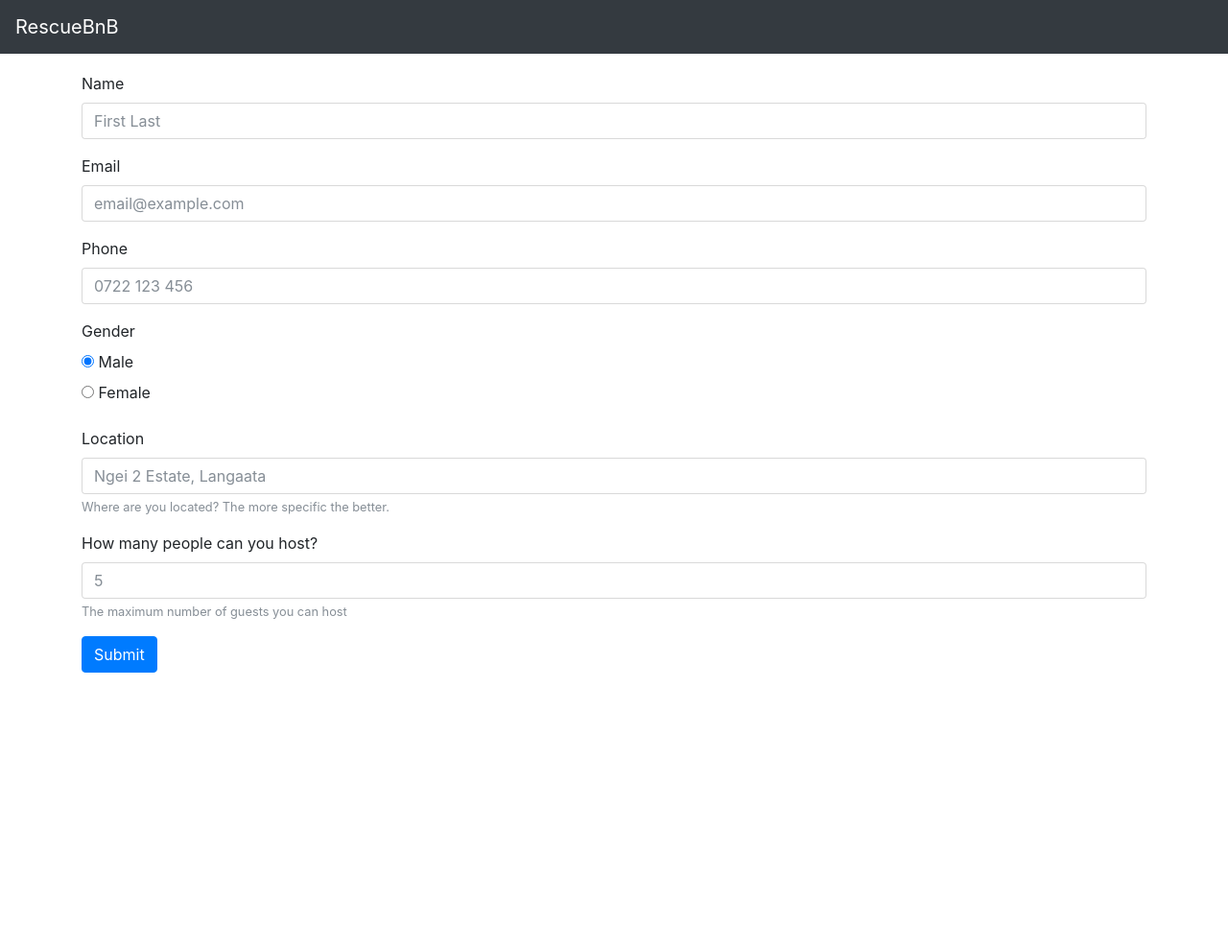
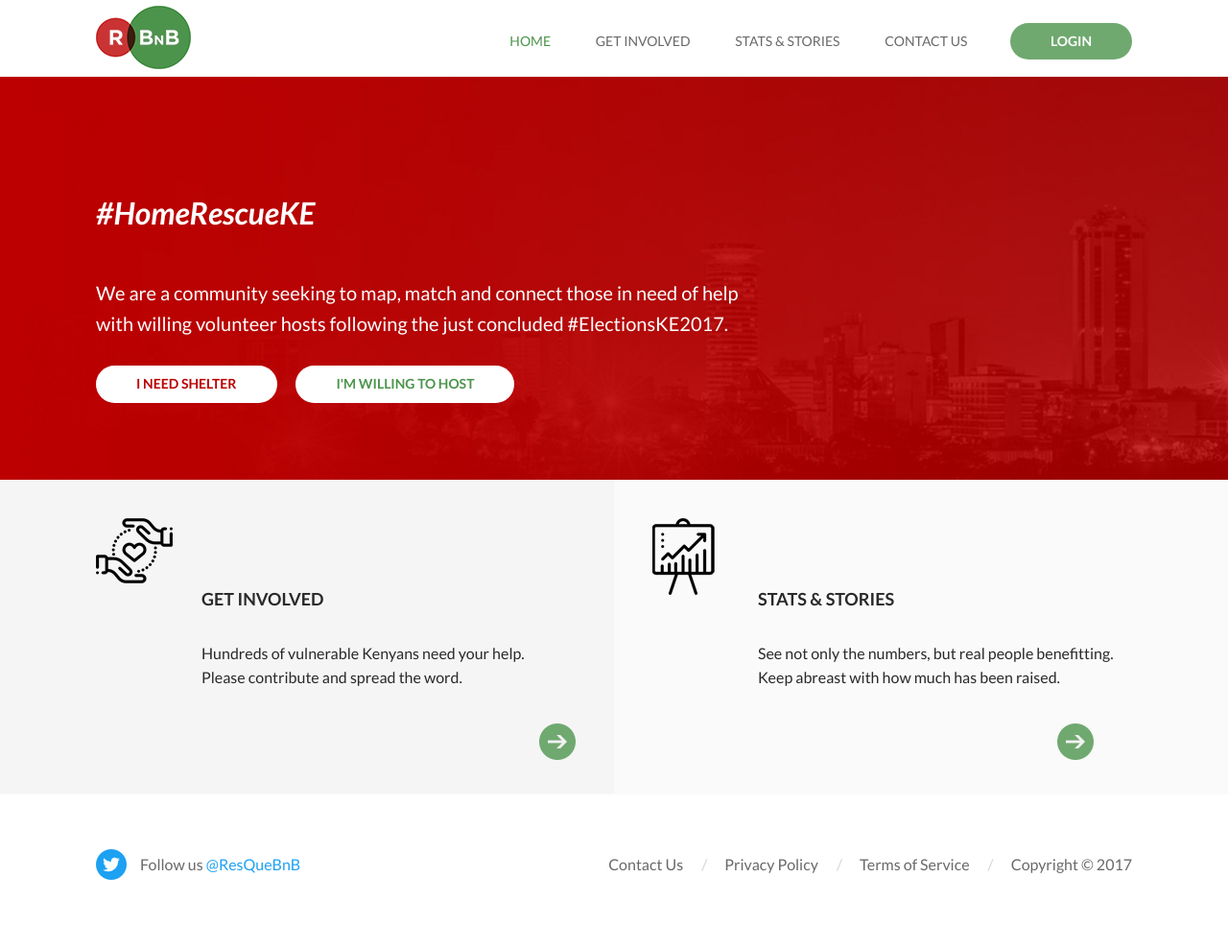
Before and after one commit to tevin/RescueAirBnB, a Flask app: page / in a window 1280 px wide. Shown: the whole page at 96% size. Before the commit the page ends 701 px from the top, so only its background shows below. Run offline with Flask 2, Linux system fonts and the light colour scheme; some libraries are stand-ins or nearby versions.

Commit message:
rework frontend into templates. add links and refs

```diff
--- a/app.py
+++ b/app.py
@@ -34,15 +34,17 @@ def mongo_login():
 # Home page with host form
 @app.route('/')
 def show_home():
-	return render_template('addhosts.html')
+	return render_template('index.html')
 
 # Post endpoint for committing host to db
-@app.route('/addhost', methods = ['POST'])
+@app.route('/addhost', methods = ['GET', 'POST'])
 def hosts():
-	db = mongo_login()
-	hosts_collection = db.hosts
-	host = request.form.to_dict()
-	hosts_collection.insert_one(host) # should probably check for completed insert
+	if request.method == 'POST':
+		db = mongo_login()
+		hosts_collection = db.hosts
+		host = request.form.to_dict()
+		hosts_collection.insert_one(host) # should probably check for completed insert
+		return redirect(url_for('show_home'))
 
 	return render_template('addhosts.html')
 
--- a/templates/addhosts.html
+++ b/templates/addhosts.html
@@ -1,6 +1,15 @@
 {% extends "layout.html" %}
 {% block body %}
+<section class="banner banner--sub">
+	<div class="wrap">
+		<h1>Host Sign Up</h1>
+	</div>
+</section>
+<!--/ .banner -->
 
+<!-- .content -->
+<section class="content overhide">
+	<div class="wrap">
 		<form action="/addhosts" method="POST">
 			<div class="form-group">
 				<label for="name">Name</label>
@@ -14,7 +23,6 @@
 
 			<div class="form-group">
 				<label for="phone">Phone</label>
-
 				<input type="text" name="phone" required="true" class="form-control" id="phone" aria-describedby="phoneHelp" placeholder="0722 123 456">
 			</div>
 
@@ -22,7 +30,7 @@
 				<label for="gender">Gender</label>
 				<div class="form-check">
 					<label class="form-check-label">
-        <input type="radio" class="form-check-input" name="gender" id="male" value="male" checked>
+						<input type="radio" class="form-check-input" name="gender" id="male" value="male" checked="">
 						Male
 					</label>
 				</div>
@@ -49,7 +57,9 @@
 				<small id="maxguestshelp" class="form-text text-muted">The maximum number of guests you can host</small>
 			</div>
 
-  <button type="submit" class="btn btn-primary">Submit</button>
+			<button type="submit" class="button button--secondary">Submit</button>
 		</form>
+	</div>
+</section>
 
 {% endblock %}
--- a/templates/index.html
+++ b/templates/index.html
@@ -0,0 +1,39 @@
+{% extends "layout.html" %}
+{% block body %}
+
+<!-- .banner -->
+	<section class="banner txt-inverted">
+		<div class="wrap">
+			<h1>#HomeRescueKE</h1>
+			<p class="half-wide">We are a community seeking to map, match and connect those in need of help with willing volunteer hosts following the just concluded #ElectionsKE2017.</p>
+			<p>
+			<a href="" class="button button--primary button--inverted">I Need Shelter</a>
+			<a href="/addhost" class="button button--secondary button--inverted">I'm Willing to Host</a>
+			</p>
+		</div>
+	</section>
+<!--/ .banner -->
+
+<!-- .content -->
+<section class="content overhide">
+	<div class="wrap">
+		<div class="row flex">
+			<a href="/addhost" class="card card--contribute">
+				<div class="card__inner">
+					<h3>Get Involved</h3>
+					<p>Hundreds of vulnerable Kenyans need your help.<br>
+						Please contribute and spread the word.</p>
+					</div>
+				</a>
+				<a href="" class="card card--stats">
+					<div class="card__inner">
+						<h3>Stats &amp; Stories</h3>
+						<p>See not only the numbers, but real people benefitting.<br>
+							Keep abreast with how much has been raised.</p>
+					</div>
+				</a>
+		</div>
+	</div>
+</section>
+<!--/ .content -->
+{% endblock %}
--- a/templates/layout.html
+++ b/templates/layout.html
@@ -1,50 +1,66 @@
 <!DOCTYPE html>
-<html lang="en">
+<html class="no-js" lang="en">
 <head>
-	<meta charset="utf-8">
-	<meta name="viewport" content="width=device-width, initial-scale=1, shrink-to-fit=no">
-	<meta name="description" content="">
-	<meta name="author" content="">
+	<meta charset="UTF-8">
+	<meta name="viewport" content="width=device-width, minimum-scale=1.0">
 	<title>RescueBnB</title>
-
-	<!-- Bootstrap core CSS -->
-	<link href="../static/css/bootstrap.min.css" rel="stylesheet">
-
-	<!-- Custom styles for this template -->
-	<link href="../static/css/starter.css" rel="stylesheet">
-
+	<link rel="stylesheet" href="../static/assets/css/css.css" type="text/css" />
+	<link href='http://fonts.googleapis.com/css?family=Lato:400,700,400italic,700italic' rel='stylesheet' type='text/css'>
+	<link rel="shortcut icon" type="image/ico" href="../static/assets/img/favicon.ico">
 </head>
 
-<body>
-	<nav class="navbar navbar-expand-md navbar-dark bg-dark fixed-top">
+<body class="preload">
 
-		<a class="navbar-brand" href="#">RescueBnB</a>
+	<!-- .masthead -->
+	<header class="masthead">
+		<div class="wrap">
+			<a href="/" class="logo">&nbsp;</a>
+			<ul class="menu-main">
+				<li><a href="/" class="active">Home</a></li>
+				<li><a href="/addhost">Get Involved</a></li>
+				<li><a href="">Stats &amp; Stories</a></li>
+				<li><a href="#">Contact Us</a></li>
+				<li><a href="" class="button button--secondary">Login</a></li>
+			</ul>
+			<a href="" class="trigger-menu-mobile">Menu</a>
+		</div>
+	</header>
+	<!--/ .masthead -->
 
-		<button class="navbar-toggler" type="button" data-toggle="collapse" data-target="#navbarsExampleDefault" aria-controls="navbarsExampleDefault" aria-expanded="false" aria-label="Toggle navigation">
-			<span class="navbar-toggler-icon"></span>
-		</button>
-<!--
-		<div class="collapse navbar-collapse" id="navbarsExampleDefault">
-			<ul class="navbar-nav mr-auto">
-				<li class="nav-item active">
-					<a class="nav-link" href="#">Hosts <span class="sr-only">(current)</span></a>
-				</li>
+	<!-- .menu-mobile -->
+	<nav class="menu-mobile-container">
+		<div class="wrap">
+			<ul class="menu-mobile">
+				<li><a href="/" class="active">Home</a></li>
+				<li><a href="/addhost">Get Involved</a></li>
+				<li><a href="">Stats &amp; Stories</a></li>
+				<li><a href="#">Contact Us</a></li>
+				<li><a href="">Login</a></li>
 			</ul>
-		</div> -->
+		</div>
 	</nav>
+	<!--/ .menu-mobile -->
 
-	<div class="container">
-		{% block body %}{% endblock %}
-	</div>
+	{% block body %}
+	{% endblock %}
 
-	<br />
-	<br />
-	<br />
-	<!-- Bootstrap core JavaScript
-	================================================== -->
-	<!-- Placed at the end of the document so the pages load faster -->
-	<script src="https://code.jquery.com/jquery-3.2.1.slim.min.js" integrity="sha384-KJ3o2DKtIkvYIK3UENzmM7KCkRr/rE9/Qpg6aAZGJwFDMVNA/GpGFF93hXpG5KkN" crossorigin="anonymous"></script>
+	<!-- .footer -->
+	<footer class="footer">
+		<div class="wrap clearfix">
+			<a href="https://twitter.com/ResQueBnB" class="twitter" target="_blank">Follow us <span>@ResQueBnB</span></a>
+			<nav class="menu-footer right">
+				<a href="">Contact Us</a>
+				<a href="">Privacy Policy</a>
+				<a href="">Terms of Service</a>
+				<span>Copyright &copy; 2017</span>
+			</nav>
+		</div>
+	</footer>
+	<!--/ .footer -->
 
-	<script src="../static/js/bootstrap.min.js"></script>
+	<script src="../static/assets/js/jquery-1.8.1.min.js"></script>
+  	<script src="../static/assets/js/modernizr-custom.min.js"></script>
+	<script src="../static/assets/js/libs.js"></script>
+	<script src="../static/assets/js/js.js"></script>
 </body>
 </html>
```
Also changed, not shown: static/index.html (+0 -22 lines), templates/addhosts-bak.html (added, +55 -0 lines), templates/layout-bak.html (added, +50 -0 lines), 1 other file. Lines whose indentation alone changed are shown as unchanged.
